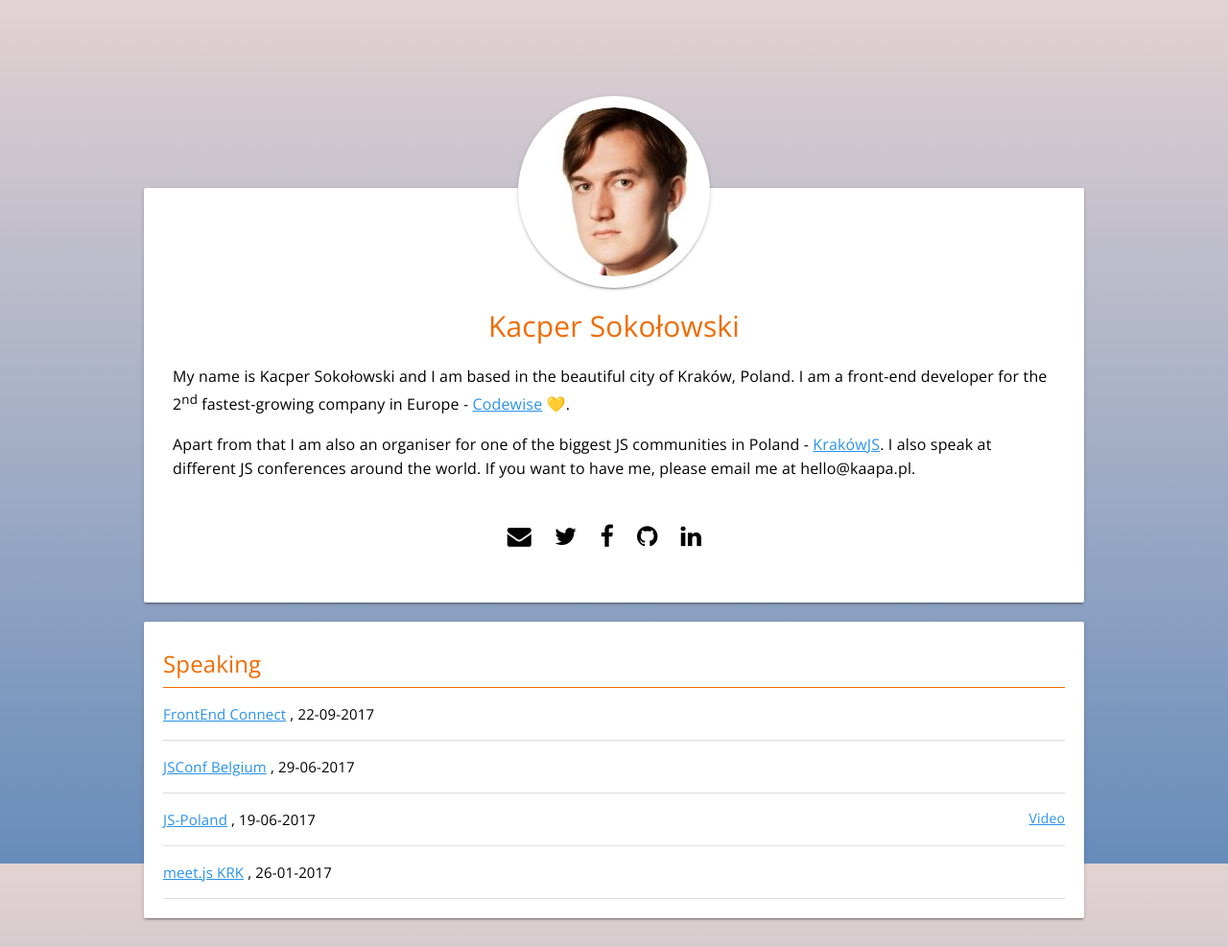
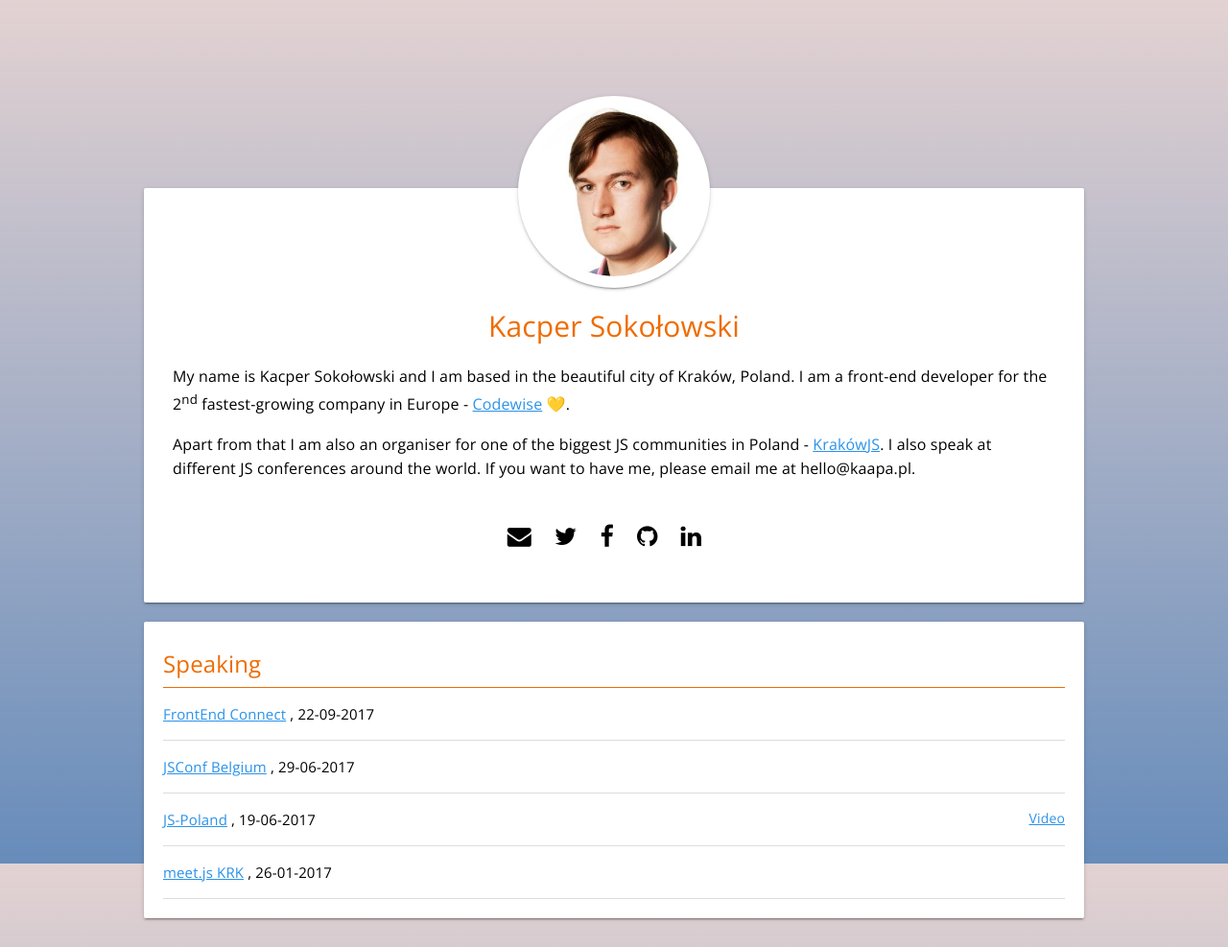
Before and after one commit to kaapa-s/kaapa-s.github.io, a Jekyll site: the page built from index.html, in a window 1280 px wide. Shown: the whole page at 96% size. Built offline with Jekyll 4.4.1, drawn with Linux system fonts in a browser that asks for light colours.

Commit message:
Better quality photo

```diff
--- a/_sass/_site.scss
+++ b/_sass/_site.scss
@@ -35,7 +35,6 @@
 
 
         img{
-            object-fit: none; /* Do not scale the image */
             object-position: center; /* Center the image within the element */
             height: 176px;
             width: 176px;
```
Also changed, not shown: assets/headshot.jpg.
